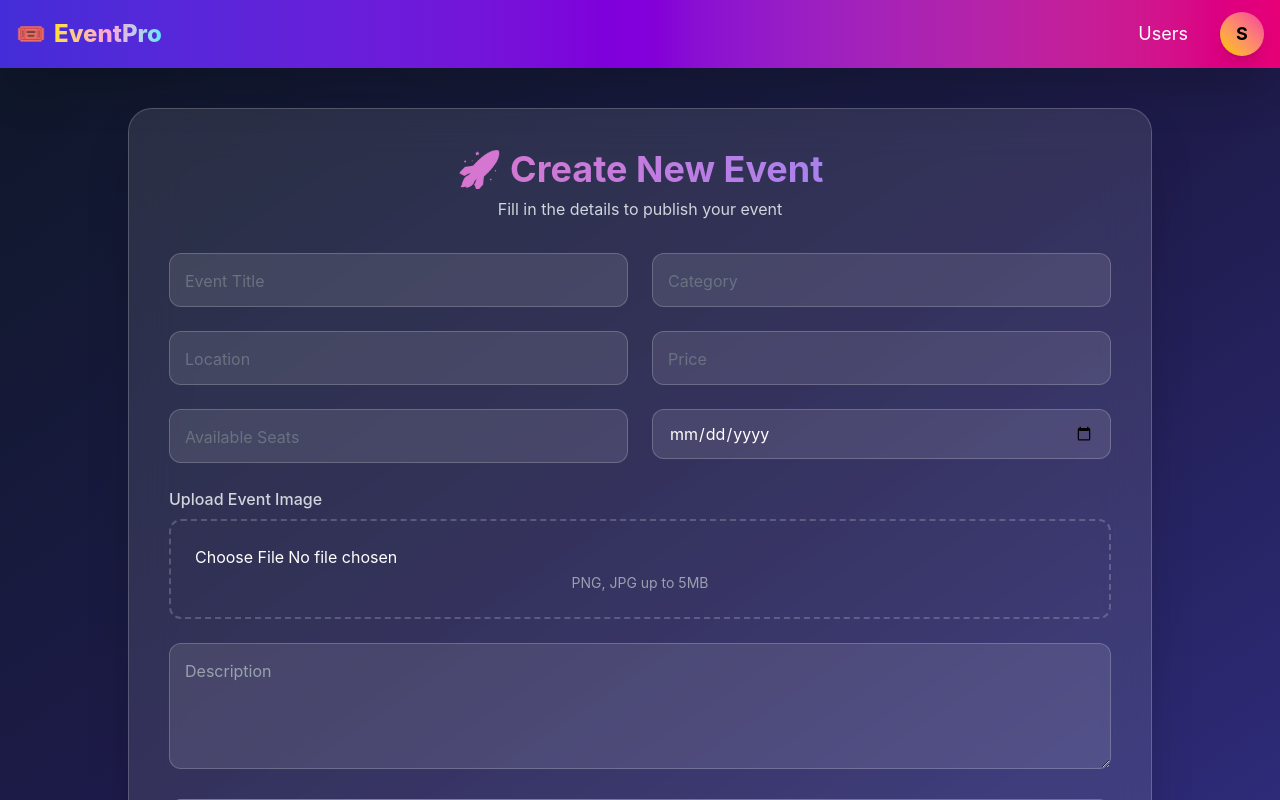
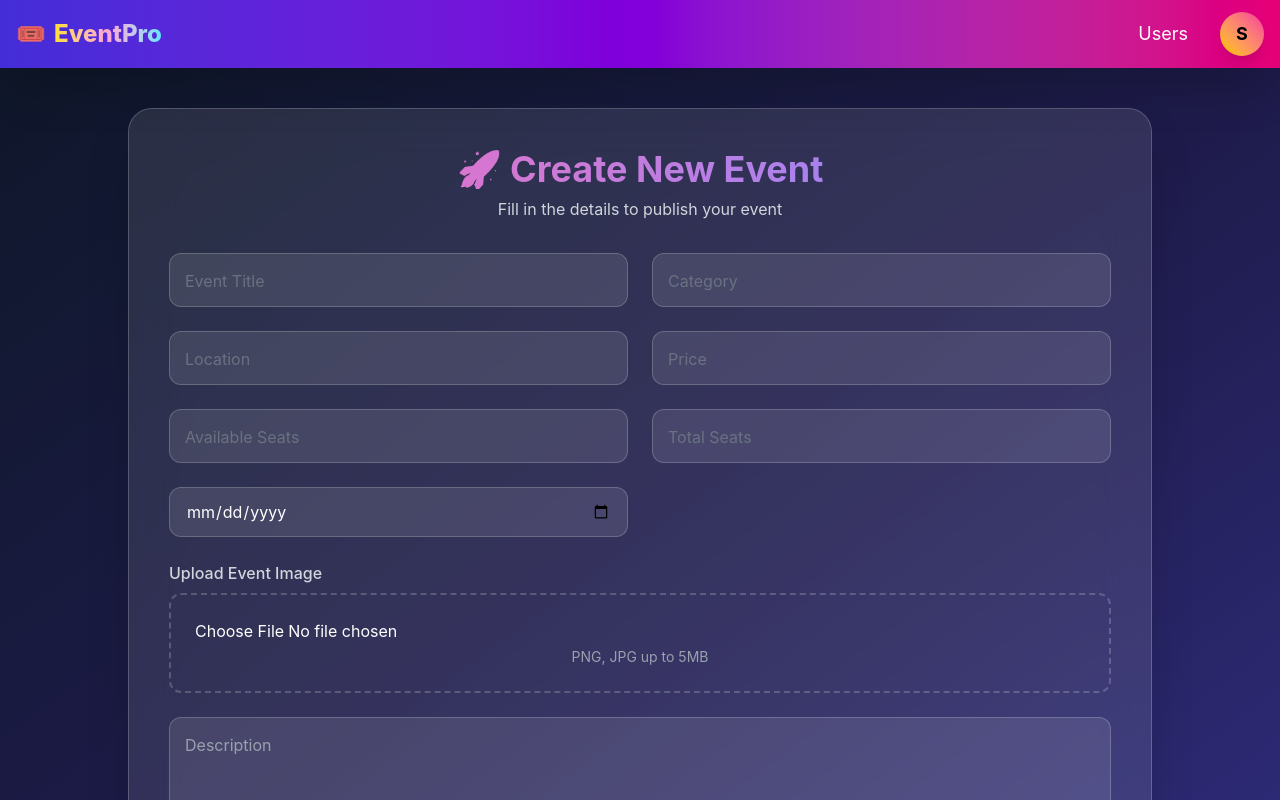
Before and after one commit to HarshChauhan34/EMS, a React app in the folder frontend/: page /admin/add-event in a window 1280 px wide. Shown: the top 800 px of the page. Built offline with nearby package versions, Linux system fonts and the light colour scheme; sample sign-in values are in the browser's storage; the HTML template or start-up script is replaced by a standard one.

Commit message:
new event

```diff
--- a/frontend/src/components/EventCard.jsx
+++ b/frontend/src/components/EventCard.jsx
@@ -2,6 +2,7 @@ import { deleteEvent } from "../services/eventService";
 import { useNavigate, useLocation } from "react-router-dom";
 import { bookEvent } from "../services/bookingService";
 import { useState } from "react";
+
 
 function EventCard({ event, refresh }) {
   const navigate = useNavigate();
--- a/frontend/src/pages/Admin/AddEvent.jsx
+++ b/frontend/src/pages/Admin/AddEvent.jsx
@@ -47,7 +47,7 @@ function AddEvent() {
         alert("Event created successfully 🚀");
         navigate("/admin");
       } catch (error) {
-      alert("Failed to create event ❌");
+        alert({error});
       }
     };
 
@@ -75,6 +75,7 @@ function AddEvent() {
               { name: "location", label: "Location" },
               { name: "price", label: "Price" },
               { name: "availableSeats", label: "Available Seats" },
+              { name: "totalSeats", label: "Total Seats" },
             ].map((field) => (
               <div key={field.name} className="relative">
                 <input
```
Lines whose indentation alone changed are shown as unchanged.
